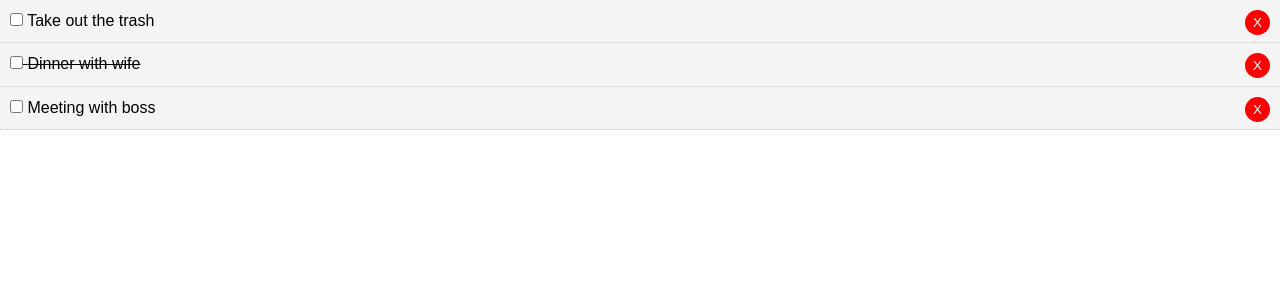
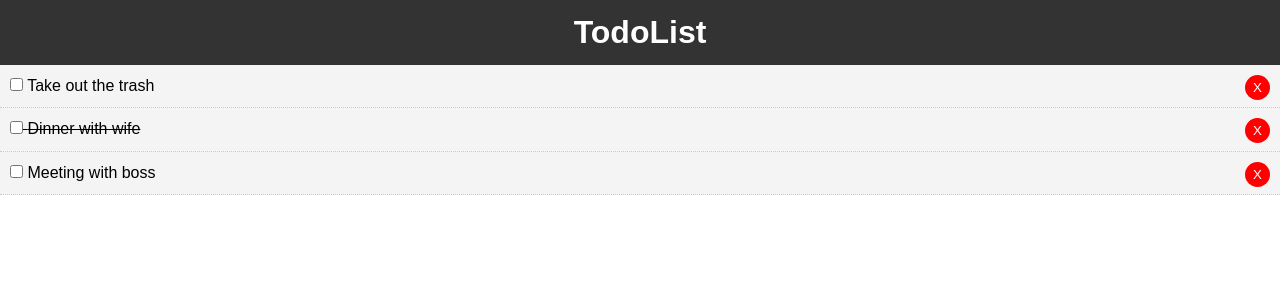
Before and after one commit to rahul7822/react_todo, a React (Create React App) app: page / in a window 1280 px wide. Shown: the top 300 px of the page. Built offline with nearby package versions, Linux system fonts and the light colour scheme.

Commit message:
added delete Todo functionality, Header.js
AddTodo.js => using "rce TAB"

```diff
--- a/src/App.js
+++ b/src/App.js
@@ -1,4 +1,5 @@
 import React, { Component } from 'react';
+import Header from './components/layout/Header';
 import Todos from './components/Todos';
 
 import './App.css';
@@ -34,11 +35,18 @@
         }) });
     }
 
+        //delete TodoItem
+        delTodo=(id)=>{
+            this.setState({todos:[...this.state.todos.filter(todo=>
+                todo.id !== id)]});
+        }
+
     render() {
        // console.log(this.state.todos);
         return (
         <div className = "App" >
-             <Todos todos={this.state.todos} markComplete={this.markComplete}/>
+             <Header/>
+             <Todos todos={this.state.todos} markComplete={this.markComplete} delTodo={this.delTodo}/>
         </div>
         );
     }
--- a/src/components/TodoItem.js
+++ b/src/components/TodoItem.js
@@ -19,7 +19,7 @@
         <p>
             <input type="checkbox" onChange={this.props.markComplete.bind(this,id)}/> {' '}
             {title}
-            <button style={btnStyle}>X</button>
+            <button onClick={this.props.delTodo.bind(this,id)} style={btnStyle}>X</button>
         </p>
       </div>
     )
--- a/src/components/Todos.js
+++ b/src/components/Todos.js
@@ -6,7 +6,7 @@
     render() {
         //console.log(this.props.todos);
         return this.props.todos.map((todo)=>(
-            <TodoTtem key={todo.id} todo={todo} markComplete={this.props.markComplete}/>
+            <TodoTtem key={todo.id} todo={todo} markComplete={this.props.markComplete} delTodo={this.props.delTodo}/>
         ));
     }
 }
--- /dev/null
+++ b/src/components/layout/Header.js
@@ -0,0 +1,18 @@
+import React from 'react';
+
+function Header(){
+    return(
+        <header style={headerStyle}>
+            <h1>TodoList</h1>
+        </header>
+    )
+}
+
+const headerStyle={
+    background:'#333',
+    color:'#fff',
+    textAlign:'center',
+    padding:'10px'
+}
+
+export default Header;
```
Also changed, not shown: src/components/AddTodo.js (added).
